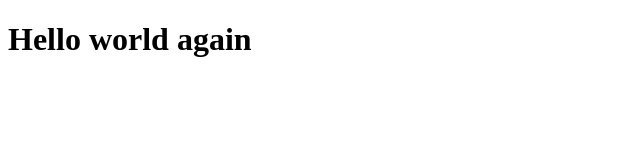
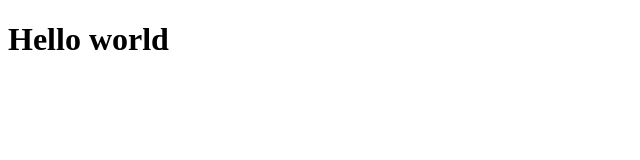
Before and after one commit to amitbpt/myproject, a plain HTML site: page index.html in a window 1280 px wide. Shown: the whole page, without its empty margins (0-640 px from the left). Drawn offline with Linux system fonts and the light colour scheme.

Commit message:
index changed

```diff
--- a/index.html
+++ b/index.html
@@ -5,6 +5,6 @@
     <title>Document</title>
 </head>
 <body>
-    <h1>Hello world again</h1>
+    <h1>Hello world</h1>
 </body>
 </html>
```
